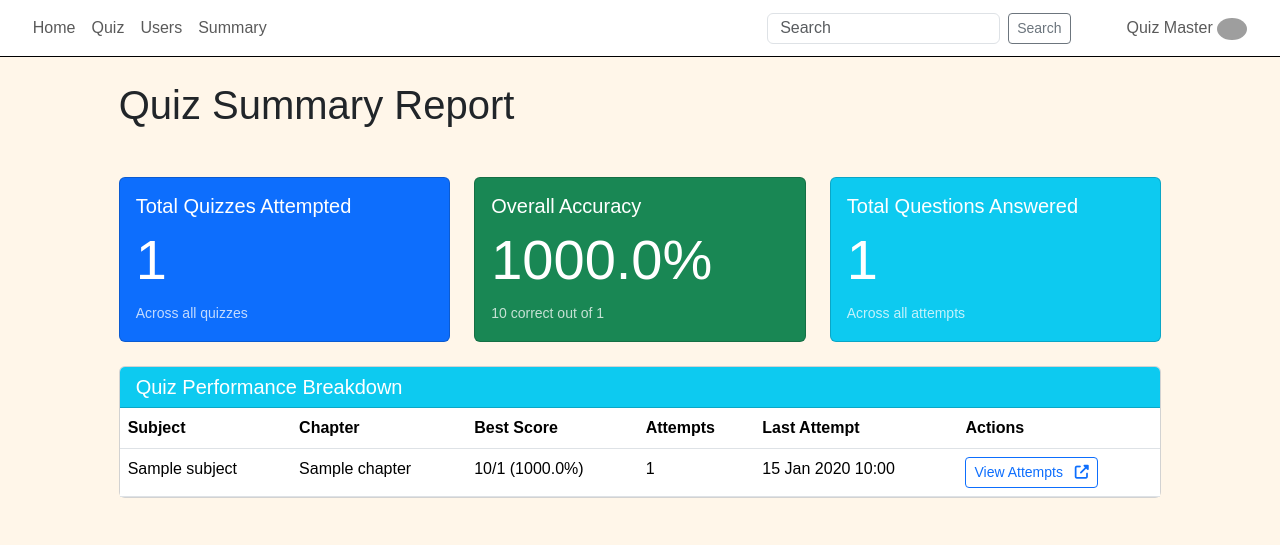
After one commit to nitinya9av/quiz_master, a Flask app: page /scores in a window 1280 px wide. The commit adds this page. Shown: the top 545 px of the page. Run offline with Flask 3, Linux system fonts and the light colour scheme; the visitor is signed in with stand-in values (Sample User, id 1); tables that the repository leaves empty hold one stand-in row (values such as "Sample post"); some web fonts are replaced; grey boxes are pictures that could not be loaded.

Commit message:
Implemented score tracking and quiz result display

```diff
--- a/models.py
+++ b/models.py
@@ -56,6 +56,7 @@ class Quiz(db.Model):
     remarks = db.Column(db.Text, nullable=True)
 
     questions = db.relationship('Question', backref='quizzes', lazy=True)
+    scores = db.relationship('Score', backref='quiz', lazy=True)
 
 
 class Score(db.Model):
--- a/routes.py
+++ b/routes.py
@@ -160,6 +160,42 @@ def users():
     users = User.query.all()
     user = User.query.get(session['user_id'])
     return render_template('user/users.html', user=user, users=users)
+
+@app.route('/scores')
+@auth_required
+def scores():
+    user = User.query.get(session['user_id'])
+
+    scores = Score.query.filter_by(user_id=user.id).order_by(
+        Score.time_stamp_of_attempt.desc()
+    ).all()
+
+    quiz_summary = {}
+    for score in scores:
+        if score.quiz_id not in quiz_summary:
+            quiz_summary[score.quiz_id] = {
+                'best_score': score.total_scored,
+                'total_attempts': 1,
+                'latest_attempt': score.time_stamp_of_attempt,
+                'quiz': score.quiz
+            }
+        else:
+            quiz_summary[score.quiz_id]['total_attempts'] += 1
+            if score.total_scored > quiz_summary[score.quiz_id]['best_score']:
+                quiz_summary[score.quiz_id]['best_score'] = score.total_scored
+
+    total_quizzes = len(quiz_summary)
+    total_questions = sum(len(score.quiz.questions) for score in scores)
+    total_correct = sum(score.total_scored for score in scores)
+
+    return render_template('scores.html',
+        user=user,
+        quiz_summary=quiz_summary.values(),
+        total_quizzes=total_quizzes,
+        total_questions=total_questions,
+        total_correct=total_correct,
+        scores=scores
+    )
 
 
 @app.route('/subject/add', methods=['GET', 'POST'])
@@ -490,3 +526,20 @@ def delete_question(quiz_id, question_id):
     db.session.commit()
     flash('Question deleted successfully')
     return redirect(url_for('quiz', quiz_id=quiz_id))
+
+
+@app.route('/quiz/summary/<int:quiz_id>')
+@auth_required
+def quiz_summary(quiz_id):
+    user = User.query.get(session['user_id'])
+
+    attempts = Score.query.filter_by(
+        user_id=user.id,
+        quiz_id=quiz_id
+    ).order_by(Score.time_stamp_of_attempt.desc()).all()
+
+    return render_template('quiz/summary.html',
+        user=user,
+        quiz=attempts[0].quiz if attempts else None,
+        attempts=attempts
+    )
--- a/templates/index.html
+++ b/templates/index.html
@@ -11,7 +11,7 @@
 {% include 'navbar.html' %}
 <div class="container mt-4 col-md-10">
     <div class="mb-4">
-        <h4 class="h1">Upcoming Quizzes</h4>
+        <h1 class="h1">Upcoming Quizzes</h1>
     </div>
     <div class="card mt-4 overflow-hidden">
         <div class="card-body p-0">
--- /dev/null
+++ b/templates/scores.html
@@ -0,0 +1,95 @@
+{% extends 'layout.html' %}
+{% block title %}
+    Quiz Results & Scores
+{% endblock %}
+
+{% block style %}
+    <link rel="stylesheet" href="{{ url_for('static', filename='styles/index.css') }}">
+{% endblock %}
+
+{% block body %}
+{% include 'navbar.html' %}
+<div class="container my-4 col-md-10">
+    <div class=" mb-4">
+        <h1 class="h1 mb-5">Quiz Summary Report</h1>
+    </div>
+    <div class="mb-5">
+        <div class="row">
+            <div class="col-md-4 mb-4 h-100">
+                <div class="card bg-primary text-white h-100">
+                    <div class="card-body">
+                        <h5 class="card-title">Total Quizzes Attempted</h5>
+                        <h2 class="display-4">{{ total_quizzes }}</h2>
+                        <small class="opacity-75">Across all quizzes</small>
+                    </div>
+                </div>
+            </div>
+            <div class="col-md-4 mb-4 h-100">
+                <div class="card bg-success text-white h-100">
+                    <div class="card-body">
+                        <h5 class="card-title">Overall Accuracy</h5>
+                        <h2 class="display-4">
+                            {% if total_questions > 0 %}
+                                {{ ((total_correct / total_questions) * 100)|round(1) }}%
+                            {% else %}
+                                0%
+                            {% endif %}
+                        </h2>
+                        <small class="opacity-75">{{ total_correct }} correct out of {{ total_questions }}</small>
+                    </div>
+                </div>
+            </div>
+            <div class="col-md-4 mb-4 h-100">
+                <div class="card bg-info text-white h-100">
+                    <div class="card-body">
+                        <h5 class="card-title">Total Questions Answered</h5>
+                        <h2 class="display-4">{{ total_questions }}</h2>
+                        <small class="opacity-75">Across all attempts</small>
+                    </div>
+                </div>
+            </div>
+        </div>
+
+        <div class="card">
+            <div class="card-header bg-info text-white">
+                <h5 class="mb-0">Quiz Performance Breakdown</h5>
+            </div>
+            <div class="card-body p-0">
+                <table class="table table-hover mb-0">
+                    <thead class="thead-light">
+                        <tr>
+                            <th>Subject</th>
+                            <th>Chapter</th>
+                            <th>Best Score</th>
+                            <th>Attempts</th>
+                            <th>Last Attempt</th>
+                            <th>Actions</th>
+                        </tr>
+                    </thead>
+                    <tbody>
+                        {% for summary in quiz_summary %}
+                        <tr>
+                            <td>{{ summary.quiz.chapter.subject.name }}</td>
+                            <td>{{ summary.quiz.chapter.name }}</td>
+                            <td>
+                                {{ summary.best_score }}/{{ summary.quiz.questions|length }}
+                                ({{ ((summary.best_score / summary.quiz.questions|length) * 100)|round(1) }}%)
+                            </td>
+                            <td>{{ summary.total_attempts }}</td>
+                            <td>{{ summary.latest_attempt.strftime('%d %b %Y %H:%M') }}</td>
+                            <td>
+                                <a href="{{ url_for('quiz_summary', quiz_id=summary.quiz.id) }}"
+                                   class="btn btn-sm btn-outline-primary">
+                                    View Attempts
+                                    <i class="fas fa-external-link-alt ms-2"></i>
+                                </a>
+                            </td>
+                        </tr>
+                        {% endfor %}
+                    </tbody>
+                </table>
+            </div>
+        </div>
+    </div>
+</div>
+{% endblock %}
```
Also changed, not shown: templates/quiz/summary.html (added, +51 -0 lines).
